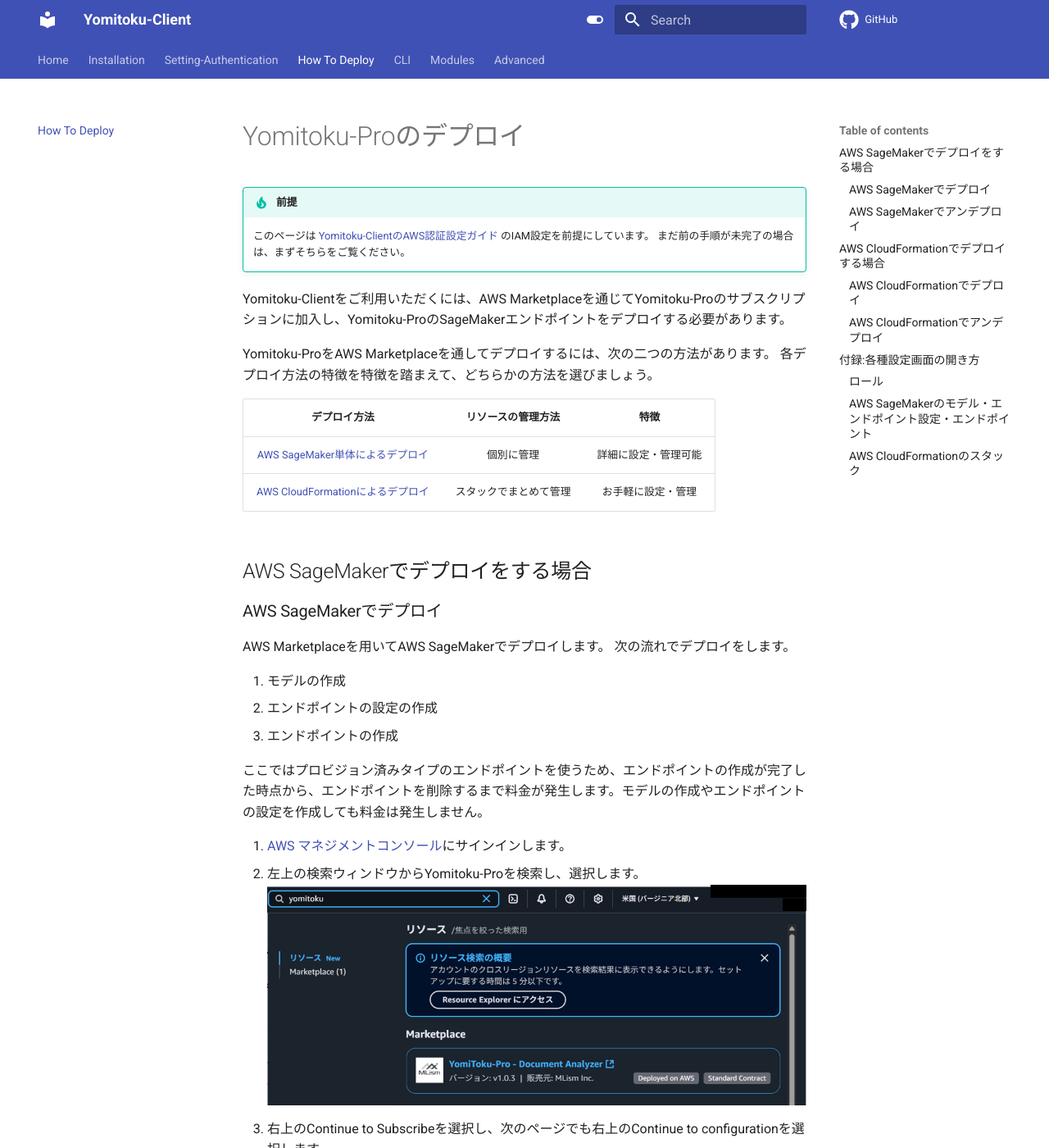
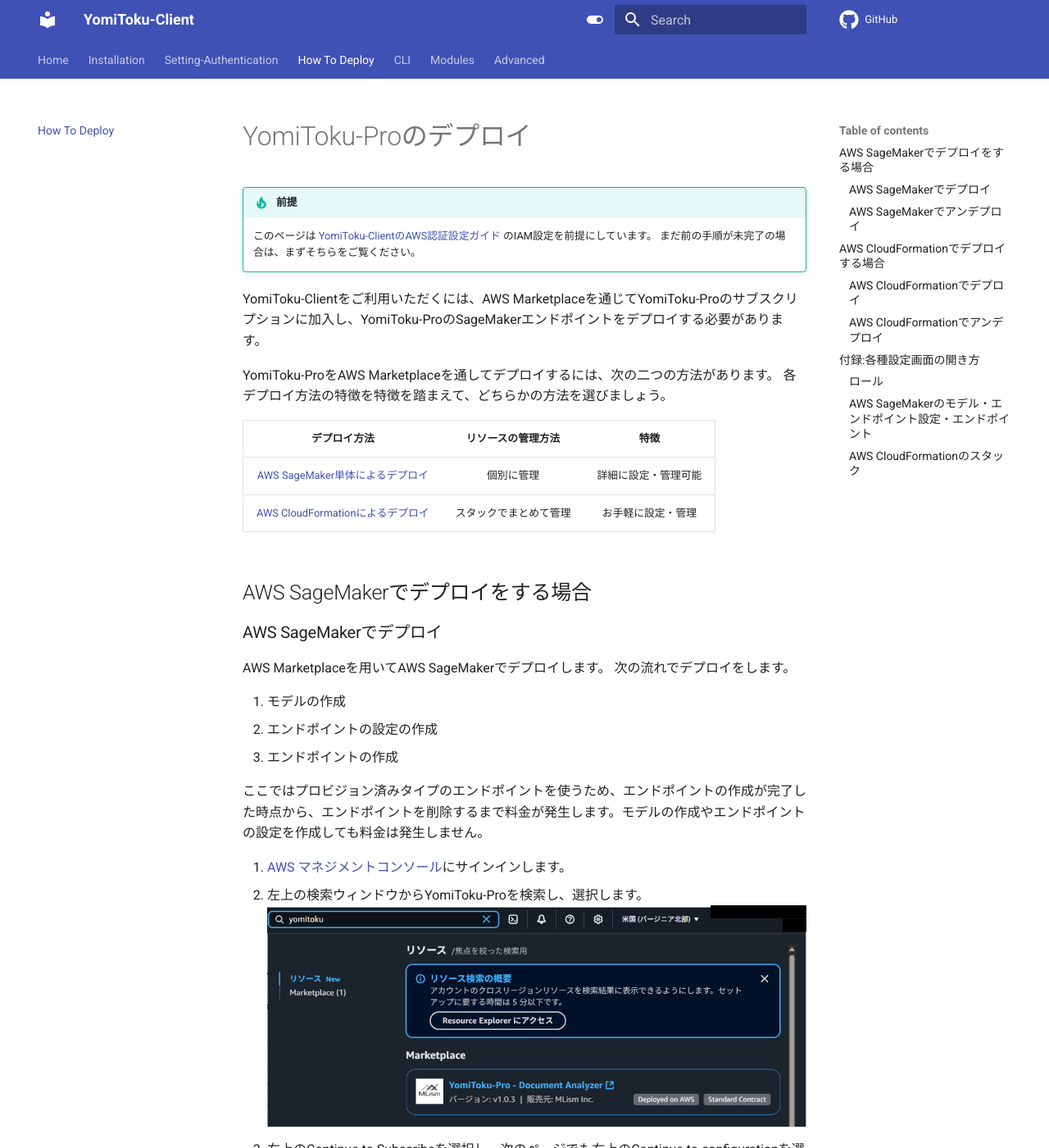
Before and after one commit to MLism-Inc/yomitoku-client, an MkDocs documentation site: the page built from docs/deploy-yomitoku-pro.md, in a window 1280 px wide and 1400 px high. Shown: the whole window at 82% size. Built offline with MkDocs 1.6.1 and Material for MkDocs 9.7.7, drawn with Linux system fonts in a browser that asks for light colours; comment, search, counter and statistics services are not loaded; some of the changed text lies outside the part shown.

```diff
--- a/docs/deploy-yomitoku-pro.md
+++ b/docs/deploy-yomitoku-pro.md
@@ -1,13 +1,12 @@
-# Yomitoku-Proのデプロイ
+# YomiToku-Proのデプロイ
 
 !!! tip "前提"
-    このページは [Yomitoku-ClientのAWS認証設定ガイド](./iam-doc.md) のIAM設定を前提にしています。
+    このページは [YomiToku-ClientのAWS認証設定ガイド](./iam-doc.md) のIAM設定を前提にしています。
     まだ前の手順が未完了の場合は、まずそちらをご覧ください。
 
+YomiToku-Clientをご利用いただくには、AWS Marketplaceを通じてYomiToku-Proのサブスクリプションに加入し、YomiToku-ProのSageMakerエンドポイントをデプロイする必要があります。
 
-Yomitoku-Clientをご利用いただくには、AWS Marketplaceを通じてYomitoku-Proのサブスクリプションに加入し、Yomitoku-ProのSageMakerエンドポイントをデプロイする必要があります。
-
-Yomitoku-ProをAWS Marketplaceを通してデプロイするには、次の二つの方法があります。
+YomiToku-ProをAWS Marketplaceを通してデプロイするには、次の二つの方法があります。
 各デプロイ方法の特徴を特徴を踏まえて、どちらかの方法を選びましょう。
 
 |デプロイ方法|リソースの管理方法|特徴|
@@ -29,13 +28,13 @@ AWS Marketplaceを用いてAWS SageMakerでデプロイします。
 ここではプロビジョン済みタイプのエンドポイントを使うため、エンドポイントの作成が完了した時点から、エンドポイントを削除するまで料金が発生します。モデルの作成やエンドポイントの設定を作成しても料金は発生しません。
 
 1. [AWS マネジメントコンソール](https://aws.amazon.com/jp/console/)にサインインします。
-1. 左上の検索ウィンドウからYomitoku-Proを検索し、選択します。
+1. 左上の検索ウィンドウからYomiToku-Proを検索し、選択します。
 ![marketplace search](images/yomitoku-search.png)
 1. 右上のContinue to Subscribeを選択し、次のページでも右上のContinue to configurationを選択します。
 ![yomitoku marketplace screen](images/yomitoku-marketplace-screen.png)
 1. launch methodでSageMaker Consoleを選択します。
 ![marketplace sagemaker configure1](images/marketplace-sagemaker-configure1.png)
-1. Software Versionは、特別な理由がない限り、最新版を選択します。Regionは、使用するものを選択します。Amazon SageMaker optionsでCreate a real-time inference endpointを選択します。Create a batch transform jobの方のモードは現時点ではYomitoku-Clientでサポートされていません。
+1. Software Versionは、特別な理由がない限り、最新版を選択します。Regionは、使用するものを選択します。Amazon SageMaker optionsでCreate a real-time inference endpointを選択します。Create a batch transform jobの方のモードは現時点ではYomiToku-Clientでサポートされていません。
 ![marketplace sagemaker configure2](images/marketplace-sagemaker-configure2.png)
 1. モデルの設定をします。モデル名を設定し、ロールを設定します。「新しいロールの作成」を選択した際に自動作成されるロールを利用することを推奨します。「ロール作成ウィザードを使用してロールを作成」を選択するとロール名やロールに与える権限をより詳細に設定してロールを作成できます。エンドポイントの作成の2回目以降など、既にロールが存在している場合は新しくロールを作成する必要はありません。ロールの削除がしたいなどの理由でロールの設定画面を開きたい場合は本ドキュメントの「付録:各種設定画面の開き方」をご確認ください。
 ![marketplace sagemaker configure3](images/marketplace-sagemaker-configure3.png)
@@ -46,15 +45,15 @@ AWS Marketplaceを用いてAWS SageMakerでデプロイします。
 1. 右下の「次へ」をクリックしてモデルの作成を完了します。
 1. エンドポイント名を設定し、エンドポイント設定のアタッチの項目の選択をします。既存のエンドポイント設定を使用する場合は「既存のエンドポイント設定の使用」を、新しくエンドポイント設定を作成する場合は「新しいエンドポイント設定の作成」を選択します。「既存のエンドポイント設定の使用」を選択した場合は使用するエンドポイント設定を選択して、バリアントの設定まで移ってください。「新しいエンドポイントの作成」を選択した場合について説明します。
 ![marketplace sagemaker configure6](images/marketplace-sagemaker-configure6.png)
-1. エンドポイント設定名を設定します。エンドポイントのタイプはプロビジョン済みを選択します。暗号化キーを設定することでSageMakerがS3にデータを保存する際に用いられるAWS KMSキーを、お客様が管理・指定できます。暗号化キーは適宜設定します。（暗号化キーの設定は必須ではありません。）暗号化キーについては詳しくは[こちらの公式ドキュメント](https://docs.aws.amazon.com/ja_jp/sagemaker/latest/dg/encryption-at-rest.html)をご確認ください。プロビジョン済みのタイプではエンドポイントを作成してから削除するまでモデルをホストするコンテナが起動し続けます。サーバーレス推論はGPUをサポートしていないのでYomitoku-Proではご利用いただけません。
+1. エンドポイント設定名を設定します。エンドポイントのタイプはプロビジョン済みを選択します。暗号化キーを設定することでSageMakerがS3にデータを保存する際に用いられるAWS KMSキーを、お客様が管理・指定できます。暗号化キーは適宜設定します。（暗号化キーの設定は必須ではありません。）暗号化キーについては詳しくは[こちらの公式ドキュメント](https://docs.aws.amazon.com/ja_jp/sagemaker/latest/dg/encryption-at-rest.html)をご確認ください。プロビジョン済みのタイプではエンドポイントを作成してから削除するまでモデルをホストするコンテナが起動し続けます。サーバーレス推論はGPUをサポートしていないのでYomiToku-Proではご利用いただけません。
 ![marketplace sagemaker configure7](images/marketplace-sagemaker-configure7.png)
-1. 非同期呼び出し設定のトグルとデータキャプチャのトグルはオフに設定します。非同期呼び出し設定は現時点ではYomitoku-Proでサポートされていません。データキャプチャはここでは利用しません。
+1. 非同期呼び出し設定のトグルとデータキャプチャのトグルはオフに設定します。非同期呼び出し設定は現時点ではYomiToku-Proでサポートされていません。データキャプチャはここでは利用しません。
 ![marketplace sagemaker configure8](images/marketplace-sagemaker-configure8.png)
 1. インスタンスタイプやインスタンス数などを変更する際はバリアントの設定をします。インスタンスタイプによってインスタンスの性能とコストが変わります。本番稼働の下にあるスクロールバーを右にスクロールします。
 ![marketplace sagemaker configure9](images/marketplace-sagemaker-configure9.png)
 アクションの欄にある「編集」をクリックします。
 ![marketplace sagemaker configure9-2](images/marketplace-sagemaker-configure9-2.png)
-インスタンスタイプを選択します。検証の場合はml.g4dn.xlargeで十分ですが、性能を求める場合はml.g5.xlargeを選択します。ml.c5.2xlargeではGPUを使うことができないのでYomitoku-Proでサポートされていません。初期インスタンス数を設定します。インスタンス数に応じて同時に処理できるリクエストの数が増えますが、コストもインスタンス数に比例して増加します。その他の設定はここでは利用しません。
+インスタンスタイプを選択します。検証の場合はml.g4dn.xlargeで十分ですが、性能を求める場合はml.g5.xlargeを選択します。ml.c5.2xlargeではGPUを使うことができないのでYomiToku-Proでサポートされていません。初期インスタンス数を設定します。インスタンス数に応じて同時に処理できるリクエストの数が増えますが、コストもインスタンス数に比例して増加します。その他の設定はここでは利用しません。
 ![marketplace sagemaker configure9-3](images/marketplace-sagemaker-configure9-3.png)
 1. 右下の「保存」をクリックしてバリアントの設定を保存します。
 1. シャドウバリアントの設定はここでは利用しません。
@@ -102,7 +101,7 @@ CloudFormationでは、AWSリソースのセット全体をスタックという
 ### AWS CloudFormationでデプロイ
 
 1. [AWS マネジメントコンソール](https://aws.amazon.com/jp/console/)にサインインします。
-1. 左上の検索ウィンドウからYomitoku-Proを検索し、選択します。
+1. 左上の検索ウィンドウからYomiToku-Proを検索し、選択します。
 ![marketplace search](images/yomitoku-search.png)
 1. 右上のContinue to Subscribeを選択し、次のページでも右上のContinue to configurationを選択します。
 ![yomitoku marketplace screen](images/yomitoku-marketplace-screen.png)
@@ -110,7 +109,7 @@ CloudFormationでは、AWSリソースのセット全体をスタックという
 ![marketplace cloudformation configuration1](images/marketplace-cloudformation-configure1.png)
 1. Software Versionは、特別な理由がない限り、最新版を選択します。Regionは、使用するものを選択します。
 ![marketplace cloudformation configuration2](images/marketplace-cloudformation-configure2.png)
-1. Yomitoku-Proの2回目以降のデプロイの場合など、既にロールが存在している場合は「Use an existing service role」を選択し、そのロールを選択します。初めての場合は「Create and use a new service role」を選択します。AmazonSagemaker-ExecutionRoleから始まる名前のロールが作成されます。CloudFormationのスタック内で既存のS3バケットを利用（参照）したい場合や、その設定をスタックで管理したい場合には、バケット名を指定します。
+1. YomiToku-Proの2回目以降のデプロイの場合など、既にロールが存在している場合は「Use an existing service role」を選択し、そのロールを選択します。初めての場合は「Create and use a new service role」を選択します。AmazonSagemaker-ExecutionRoleから始まる名前のロールが作成されます。CloudFormationのスタック内で既存のS3バケットを利用（参照）したい場合や、その設定をスタックで管理したい場合には、バケット名を指定します。
 ![marketplace cloudformation configuration3](images/marketplace-cloudformation-configure3.png)
 ![marketplace cloudformation configuration4](images/marketplace-cloudformation-configure4.png)
 1. スタック名を設定します。
--- a/mkdocs.yml
+++ b/mkdocs.yml
@@ -1,4 +1,4 @@
-site_name: Yomitoku-Client
+site_name: YomiToku-Client
 theme:
   name: material
   features:
--- a/src/yomitoku_client/__init__.py
+++ b/src/yomitoku_client/__init__.py
@@ -1,9 +1,9 @@
 """
-Yomitoku-Client - A Python library for processing SageMaker Yomitoku API outputs
+YomiToku-Client - A Python library for processing SageMaker Yomitoku API outputs
 """
 
 __version__ = "0.1.0"
-__author__ = "Yomitoku Team"
+__author__ = "YomiToku Team"
 __email__ = "support-aws-marketplace@mlism.com"
 
 from .client import YomitokuClient
```
Also changed, not shown: README.en.md (+4 -4 lines), README.md (+3 -3 lines), docs/advanced.md (+1 -1 lines), docs/iam-doc.md (+9 -9 lines), docs/index.md (+3 -3 lines), docs/installation.md (+1 -1 lines), 3 other files.
